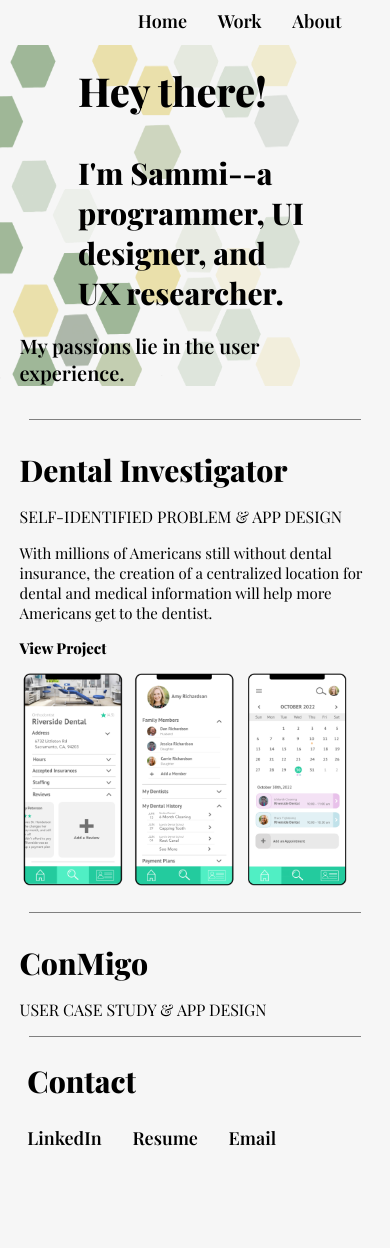
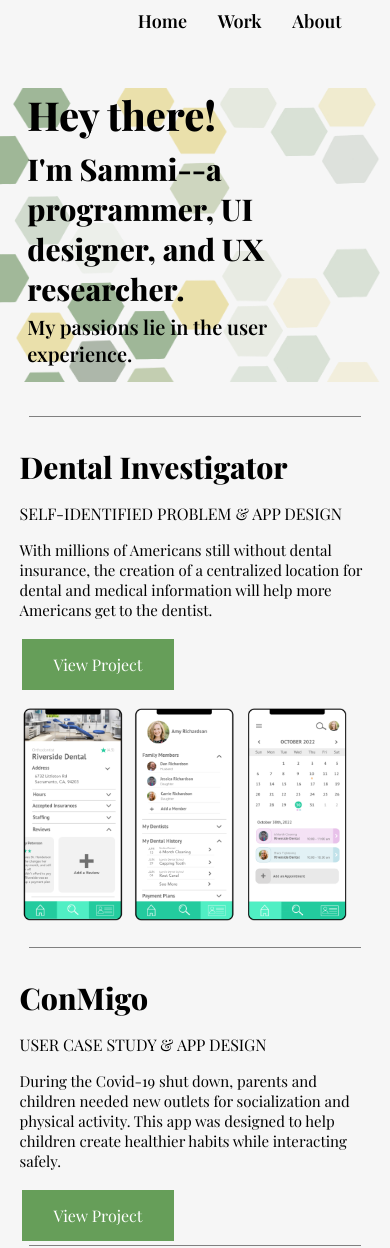
Before and after one commit to sammiRowe/Portfolio-Rowen, a plain HTML site: page index.html in a window 390 px wide. Shown: the top 1248 px of the page. Before the commit the page ends 1170 px from the top, so only its background shows below. Drawn offline with nearby package versions, Linux system fonts and the light colour scheme; a web font is replaced by a local one.

Commit message:
fixes on responsive design

```diff
--- a/index.html
+++ b/index.html
@@ -37,12 +37,12 @@
         <div id="dentalIn">
             <h3>Dental Investigator</h3>
             <p>SELF-IDENTIFIED PROBLEM & APP DESIGN</p>
-            <div id="picImgWidth">
+            <div class="picImgWidth">
                 <div>
                     <p>With millions of Americans still without dental insurance,
                     the creation of a centralized location for dental and medical
                     information will help more Americans get to the dentist.</p>
-                    <a href="dentistApp.html">View Project </a>
+                    <a href="dentistApp.html"><button class="button"> View Project </button></a>
                 </div>
                 <img id="dentistPic" src="./images/mainDentistScreen-02.png">
             </div>
@@ -51,6 +51,15 @@
         <div id="conMigo">
             <h3>ConMigo</h3>
             <p>USER CASE STUDY & APP DESIGN</p>
+            <div class="picImgWidth">
+                <div>
+                    <p>During the Covid-19 shut down, parents and children needed new outlets
+                        for socialization and physical activity. This app was designed to help children
+                        create healthier habits while interacting safely.
+                    </p>
+                    <a href="conMigo.html"><button class="button"> View Project </button></a>
+                </div>
+            </div>
         </div>
         <div class="line"></div>
     </div>
--- a/indexStyles.css
+++ b/indexStyles.css
@@ -49,7 +49,7 @@ a:hover {
     margin: auto;
 }
 
-#picImgWidth {
+.picImgWidth {
     display: grid;
     grid-template-columns: 30% 50%;
     gap: 10px;
@@ -58,7 +58,7 @@ a:hover {
     font-size: 20px;
 }
 
-#picImgWidth > div > a {
+.picImgWidth > div > a {
     font-weight: 800;
 }
 
@@ -104,6 +104,19 @@ h3 {
     width: 75%;
 }
 
+.button {
+    background-color: #669E59;
+    border: none;
+    font-family: 'Playfair Display', serif;
+    color: white;
+    padding: 15px 32px;
+    text-align: center;
+    text-decoration: none;
+    font-size: 16px;
+    margin: 4px 2px;
+    cursor: pointer;
+  }
+
 #intro > div > h5 {
     grid-column-start: 2;
     font-size: 20px;
@@ -147,22 +160,27 @@ h3 {
 
     #intro2 {
         background-image: url("./images/Design4.png");
-        background-size: 300px 100%;
+        background-size: 380px 320px;
     }
 
-    #intro > div > h2, #intro > div > h4 {
-        width: 60%;
-        margin: auto;
-        padding: 5% 0% 4% 0%;
+    #intro > div > h2, #intro > div > h4, #intro > div > h5 {
+        width: 80%;
+        margin-left: 5%;
+        padding-left: 2%;
     }
-    #picImgWidth {
+
+    #intro > div > h5 {
+        padding-bottom: 4%;
+    }
+
+    .picImgWidth {
         display: block;
         width: 90vw;
         margin: auto;
         font-size: 15px;
     }
 
-    #picImgWidth > div > a {
+    .picImgWidth > div > a {
         font-weight: 800;
     }
 
```
Also changed, not shown: stylesDental.css (+11 -0 lines).
